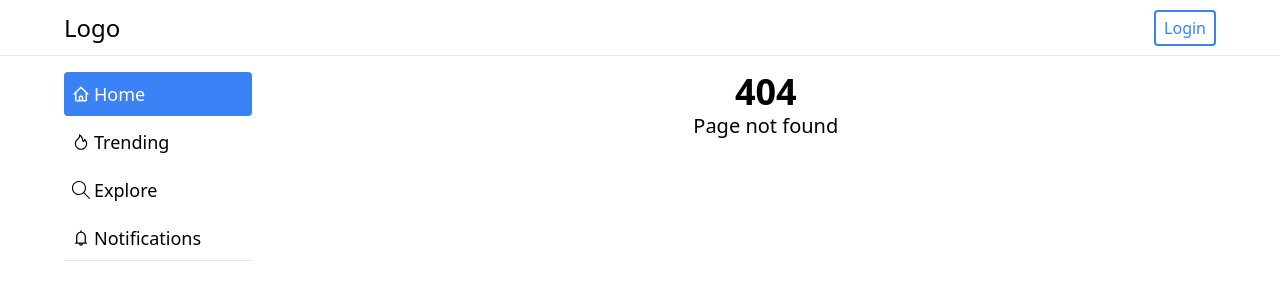
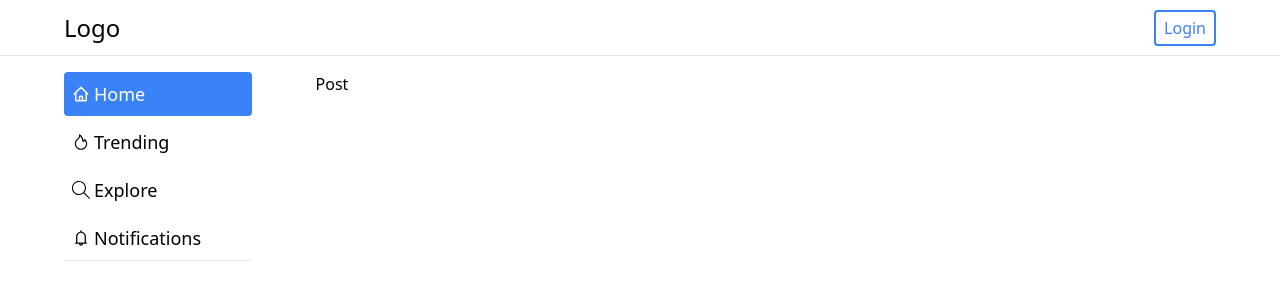
Before and after one commit to Alejandro1709/Besocial, a Next.js app: page /posts/22 in a window 1280 px wide. Before the commit this address had no page. Shown: the top 300 px of the page. Built offline with nearby package versions, Linux system fonts and the light colour scheme.

Commit message:
Add: Post Page

```diff
--- /dev/null
+++ b/src/pages/posts/[id].tsx
@@ -0,0 +1,14 @@
+import Layout from '@/components/Layout';
+import Section from '@/components/Section';
+
+function PostPage() {
+  return (
+    <Layout title='Besocial | Post'>
+      <Section>
+        <h1>Post</h1>
+      </Section>
+    </Layout>
+  );
+}
+
+export default PostPage;
```
